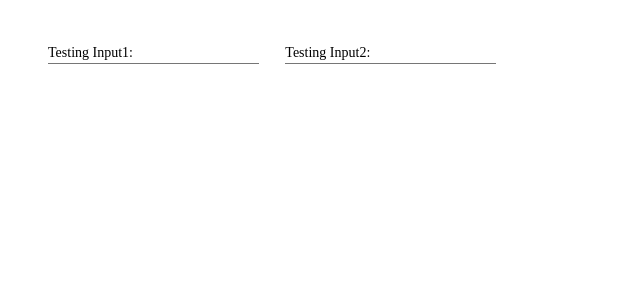
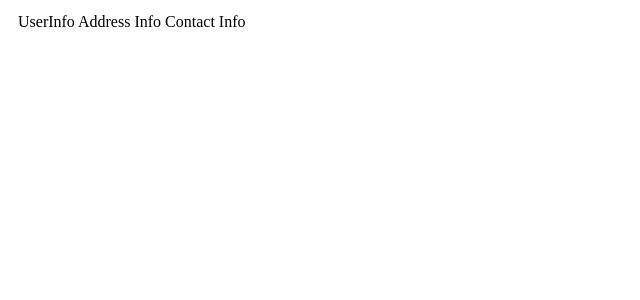
Before and after one commit to mtramantT/av_register, a React (Create React App) app: page / in a window 1280 px wide. Shown: the top 300 px of the page, without its empty margins (0-640 px from the left). Built offline with nearby package versions, Linux system fonts and the light colour scheme.

Commit message:
added layout files and main registration form layout

```diff
--- a/src/App.tsx
+++ b/src/App.tsx
@@ -1,20 +1,10 @@
 import React from 'react';
-import { Input } from './components/form/Input';
-import { Container, Row, Column } from './components/grid';
+import { RegistrationForm } from './components/app';
 
 function App() {
   return (
     <div className="App">
-      <Container>
-        <Row>
-          <Column colSpan={2}>
-            <Input id="test1" label="Testing Input1" />
-          </Column>
-          <Column colSpan={2}>
-            <Input id="test2" label="Testing Input2" />
-          </Column>
-        </Row>
-      </Container>
+      <RegistrationForm />
     </div>
   );
 }
--- /dev/null
+++ b/src/components/app/RegistrationForm.tsx
@@ -0,0 +1,16 @@
+import React from "react";
+import { Container } from "../grid";
+
+interface RegistrationFormProps {
+
+}
+
+export const RegistrationForm: React.FC<RegistrationFormProps> = (props: RegistrationFormProps) => {
+    return (
+        <Container>
+            UserInfo
+            Address Info
+            Contact Info
+        </Container>
+    );
+}
--- /dev/null
+++ b/src/components/app/index.ts
@@ -0,0 +1 @@
+export * from './RegistrationForm';
```
Also changed, not shown: src/components/layout/AddressLayout.tsx (added, +25 -0 lines), src/components/layout/ContactLayout.tsx (added, +18 -0 lines), src/components/layout/UserInfoLayout.tsx (added, +21 -0 lines).
